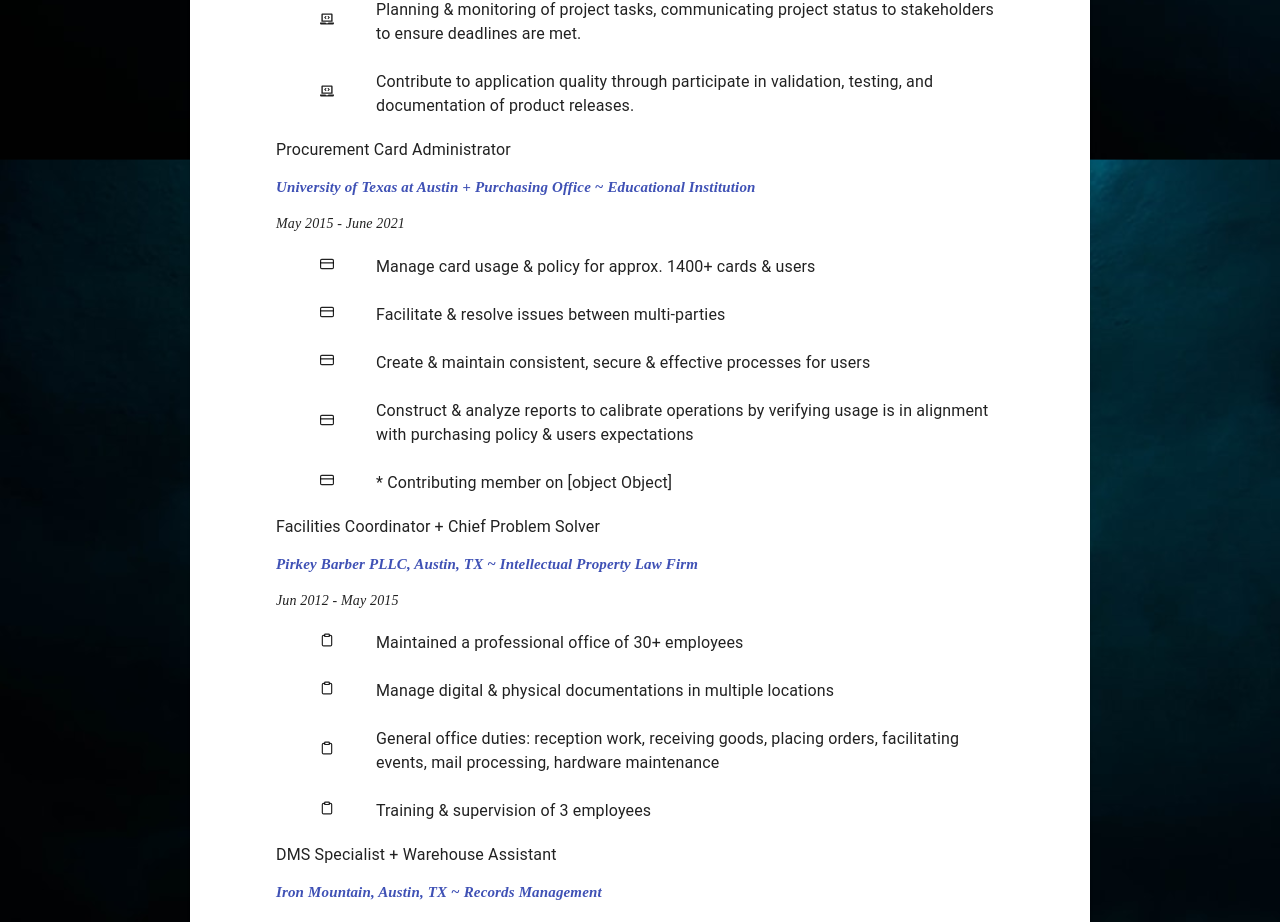
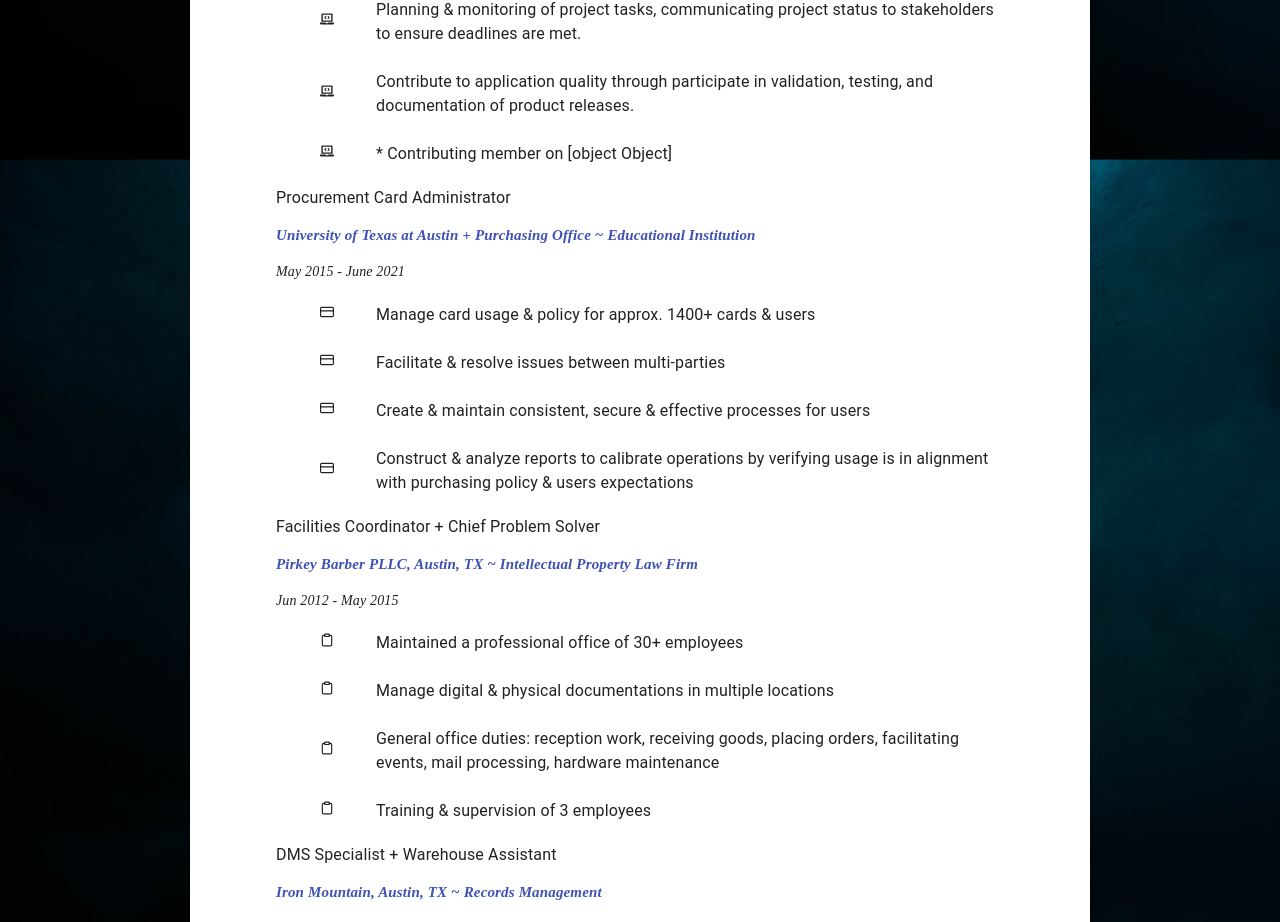
Before and after one commit to listenToRipley/nataliekendrick, a React (Create React App) app: page /resume in a window 1280 px wide. Shown: the part 800-1722 px from the top of the page. Built offline with nearby package versions, Linux system fonts and the light colour scheme.

Commit message:
realized location was wrong for taro

```diff
--- a/src/Components/ResumeExp.js
+++ b/src/Components/ResumeExp.js
@@ -127,7 +127,8 @@ const ResumeExp = () => {
         'Provide operational & customer support for UTL services',
         'Monitoring systems, providing customer service, issue investigation, and documentation.',
         'Planning & monitoring of project tasks, communicating project status to stakeholders to ensure deadlines are met.',
-        'Contribute to application quality through participate in validation, testing, and documentation of product releases.'
+        'Contribute to application quality through participate in validation, testing, and documentation of product releases.',
+        `* Contributing member on ${taro}`,
       ],
     },
     {
@@ -142,7 +143,6 @@ const ResumeExp = () => {
         'Facilitate & resolve issues between multi-parties',
         'Create & maintain consistent, secure & effective processes for users',
         'Construct & analyze reports to calibrate operations by verifying usage is in alignment with purchasing policy & users expectations',
-        `* Contributing member on ${taro}`,
       ],
     },
     {
```
